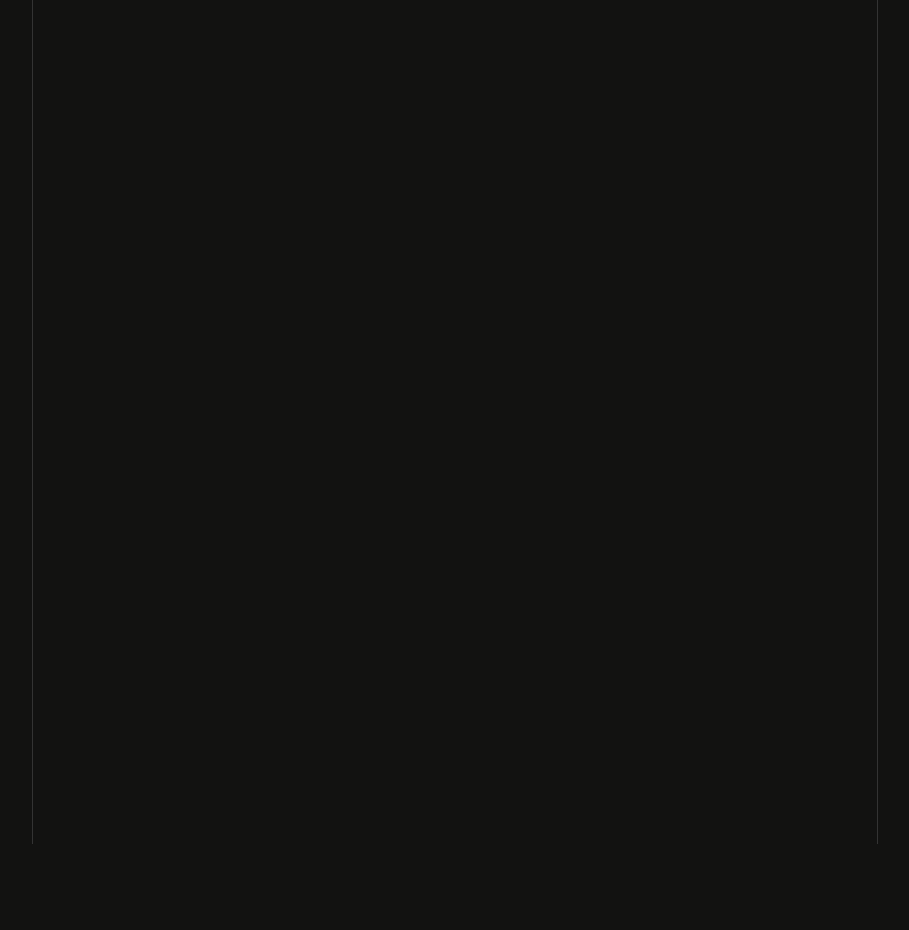
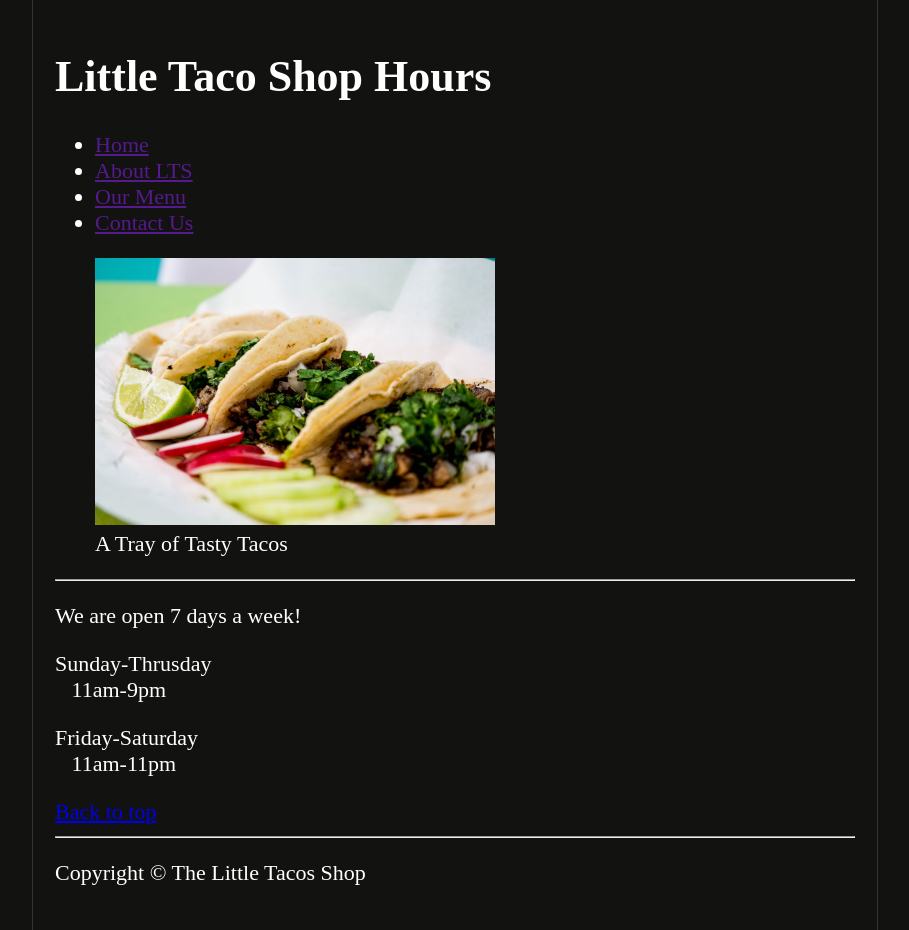
Before and after one commit to Anita7n/LittleTacoShop, a plain HTML site: page pages/storeHours.html in a window 1280 px wide. Shown: the whole page, without its empty margins (185-1094 px from the left). Before the commit the page ends 844 px from the top, so only its background shows below. Drawn offline with Linux system fonts and the light colour scheme.

Commit message:
store hours details

```diff
--- a/pages/storeHours.html
+++ b/pages/storeHours.html
@@ -8,6 +8,47 @@
     <link rel="icon" href="../favicon.ico" />
   </head>
   <body>
+    <header>
+      <h1>Little Taco Shop Hours</h1>
+    </header>
+    <nav>
+      <ul>
+        <li>
+          <a href="">Home</a>
+        </li>
+        <li>
+          <a href="">About LTS</a>
+        </li>
+        <li>
+          <a href="">Our Menu</a>
+        </li>
+        <li>
+          <a href="">Contact Us</a>
+        </li>
+      </ul>
+    </nav>
+    <figure>
+      <img src="../img/tacos_tray_400x267.png" alt="Tacos Tray" />
+      <figcaption>A Tray of Tasty Tacos</figcaption>
+    </figure>
+    <hr />
+    <p>We are open 7 days a week!</p>
+    <p>
+      Sunday-Thrusday <br />
+      &nbsp;&nbsp;&nbsp;11am-9pm
+    </p>
+    <!-- <p>Friday-Saturday &#x2424;   // symbol for a new line NL
+    &nbsp;&nbsp;11am-11pm</p> -->
+    <p>
+      Friday-Saturday <br />
+      &nbsp;&nbsp;&nbsp;11am-11pm
+    </p>
 
+    <a href="#">Back to top</a>
+
+    <hr />
+    <footer>
+      <p>Copyright &copy; The Little Tacos Shop</p>
+    </footer>
   </body>
 </html>
```
